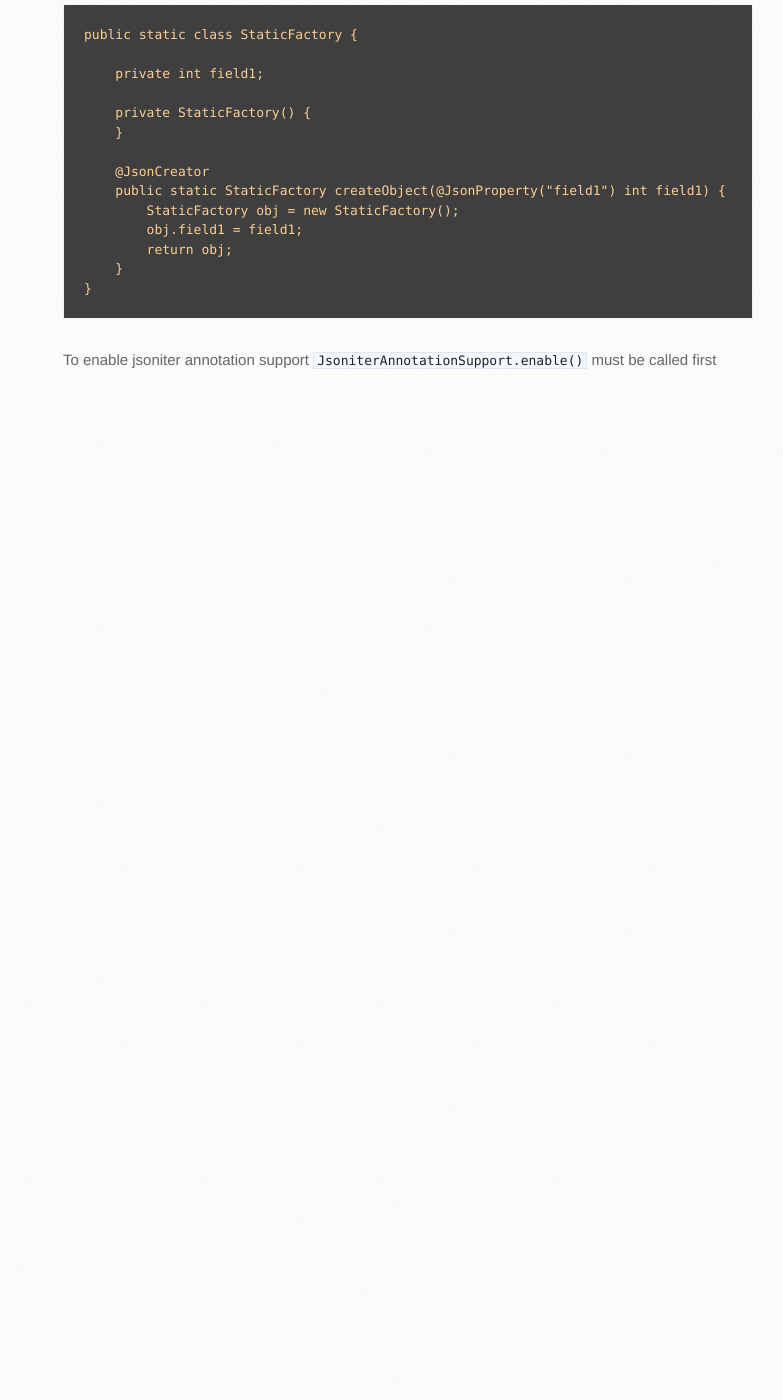
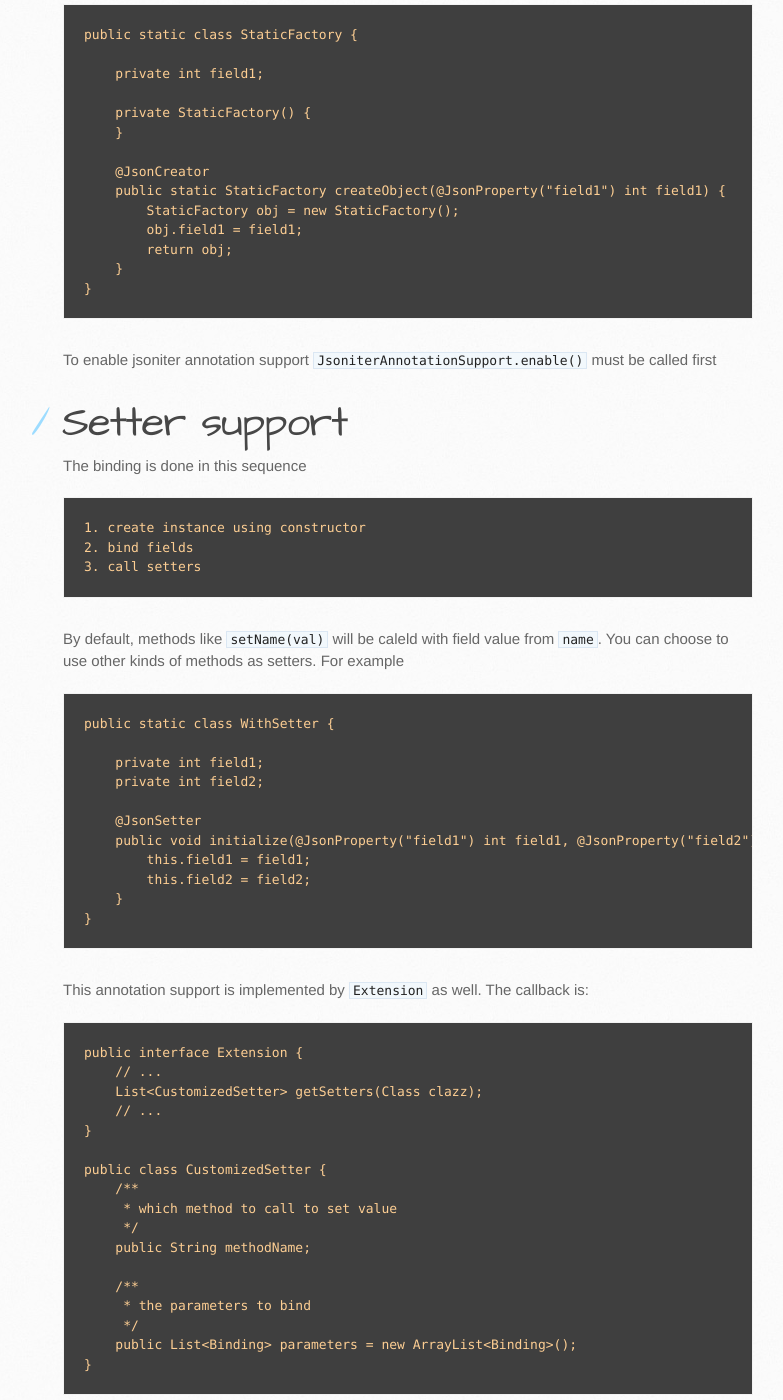
Before and after one commit to json-iterator/json-iterator.github.io, a Jekyll site: the page built from java-extension.md, in a window 1280 px wide and 1400 px high, scrolled down 5756 px. Shown: the whole window, without its empty margins (107-890 px from the left). Built offline with Jekyll 4.4.1, drawn with Linux system fonts in a browser that asks for light colours; comment, search, counter and statistics services are not loaded; before the commit the page ends 6170 px from its top, so only the background shows below that; some of the changed text lies outside the part shown.

Commit message:
Update java-extension.md

````diff
--- a/java-extension.md
+++ b/java-extension.md
@@ -260,3 +260,101 @@
 ```
 
 To enable jsoniter annotation support `JsoniterAnnotationSupport.enable()` must be called first
+
+# Setter support
+
+The binding is done in this sequence
+
+```
+1. create instance using constructor
+2. bind fields
+3. call setters
+```
+
+By default, methods like `setName(val)` will be caleld with field value from `name`. You can choose to use other kinds of methods as setters. For example
+
+```
+public static class WithSetter {
+
+    private int field1;
+    private int field2;
+
+    @JsonSetter
+    public void initialize(@JsonProperty("field1") int field1, @JsonProperty("field2") int field2) {
+        this.field1 = field1;
+        this.field2 = field2;
+    }
+}
+```
+
+This annotation support is implemented by `Extension` as well. The callback is:
+
+```
+public interface Extension {
+    // ...
+    List<CustomizedSetter> getSetters(Class clazz);
+    // ...
+}
+
+public class CustomizedSetter {
+    /**
+     * which method to call to set value
+     */
+    public String methodName;
+
+    /**
+     * the parameters to bind
+     */
+    public List<Binding> parameters = new ArrayList<Binding>();
+}
+```
+
+The setter parameters, constructor parameters and fields are all just bindings. Those bindings can be updated by extension, to change data source and decoder.
+
+# Full extension interface
+
+```
+public interface Extension {
+    /**
+     * Customize type decoding
+     *
+     * @param type change how to decode the type
+     * @param typeArgs for generic type, there might be arguments
+     * @return null, if no special customization needed
+     */
+    Decoder createDecoder(Type type, Type... typeArgs);
+
+    /**
+     * Customize the binding source or decoder
+     *
+     * @param field binding information
+     * @return true, if stops other extension from customizing same field
+     */
+    boolean updateBinding(Binding field);
+
+    /**
+     * Customize which constructor to call
+     *
+     * @param clazz the class of instance to create
+     * @return null, if fallback to default behavior
+     */
+    CustomizedConstructor getConstructor(Class clazz);
+
+    /**
+     * Customize setters to call after instance is created and fields set
+     *
+     * @param clazz the class that is binding
+     * @return null, if fallback to default behavior
+     */
+    List<CustomizedSetter> getSetters(Class clazz);
+}
+```
+
+To summary it up, you have these options:
+
+* control how to decode one type, include generic type with different type arguments
+* the constructor to use, and the parameter binding of constructor
+* the setters to use, and the parameter binding of setters
+* all bindings (fields, setter parameters, constructor parameters) can change data source (even map to multiple fields) and change decoder
+
+Also the decoder interface is powered with iterator-api to iterate on the lowest level. I believe all the flexibility you will ever need
````
